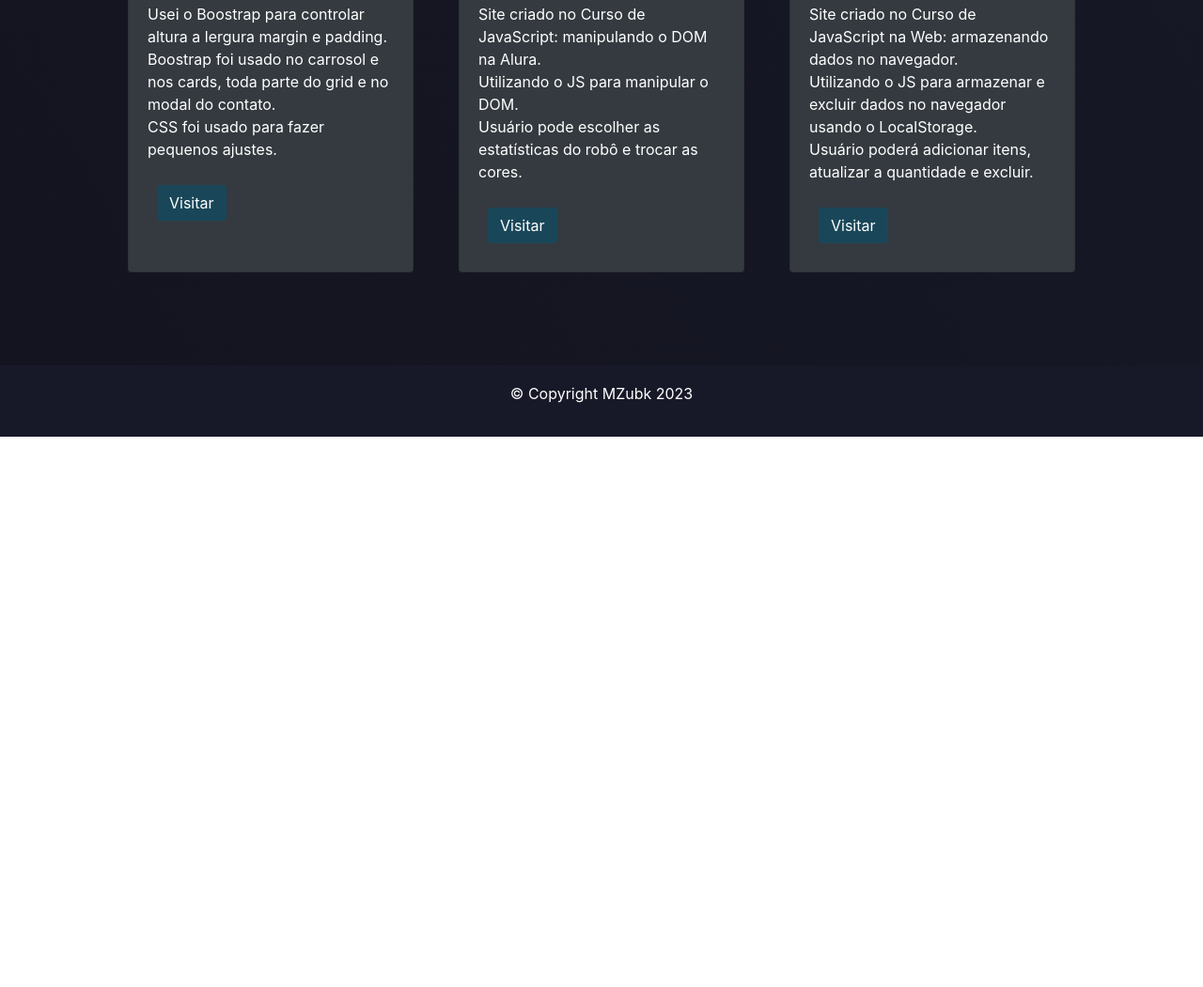
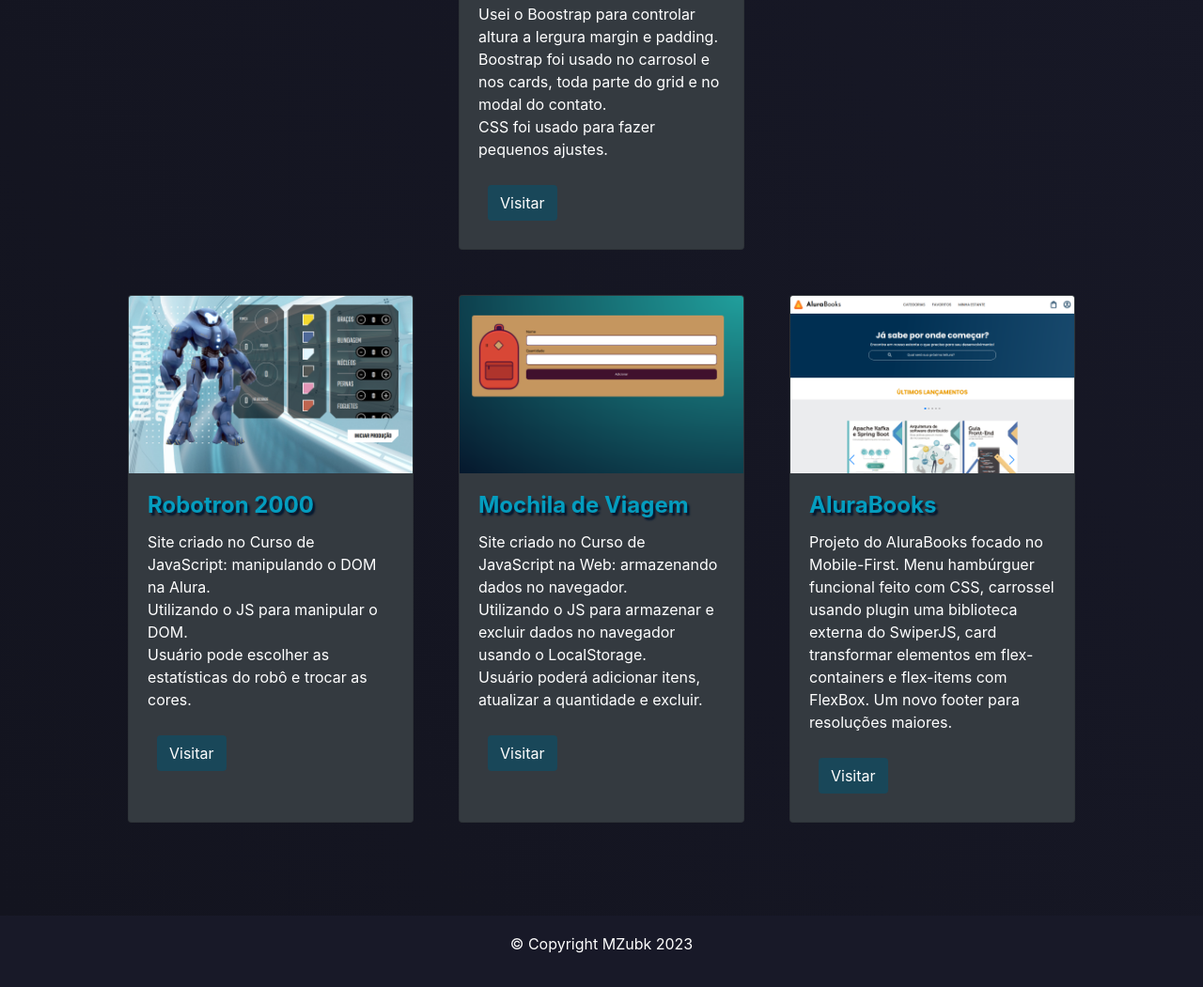
Before and after one commit to MZubk/Portfolio-old, a plain HTML site: page projetos.html in a window 1280 px wide. Shown: the part 1082-2133 px from the top of the page at 94% size. Before the commit the page ends 1547 px from the top, so only its background shows below. Drawn offline with nearby package versions, Linux system fonts and the light colour scheme.

Commit message:
add AluraBooks

```diff
--- a/projetos.html
+++ b/projetos.html
@@ -115,6 +115,8 @@
                         </div>
                     </div>
                 </article>
+            </div>
+            <div class="row justify-content-center">
                 <article class="card bg-dark text-white card-largura p-0 m-4 col-10 col-md-4">
                     <img class="card-img-top" src="./img/projetos/robotron2000.png"
                         alt="Imagem do site Robotron 2000" />
@@ -148,7 +150,25 @@
                         </div>
                     </div>
                 </article>
+                <article class="card bg-dark text-white card-largura p-0 m-4 col-10 col-md-4">
+                    <img class="card-img-top" src="./img/projetos/alurabooks.png" alt="Imagem do site AluraBooks" />
+                    <div class="card-body">
+                        <h4 class="card-title text-titulo">AluraBooks</h4>
+                        <p class="card-text">
+                            Projeto do AluraBooks focado no Mobile-First.
+                            Menu hambúrguer funcional feito com CSS,
+                            carrossel usando plugin uma biblioteca externa do SwiperJS,
+                            card transformar elementos em flex-containers e flex-items com FlexBox.
+                            Um novo footer para resoluções maiores.
+                        </p>
+                        <div>
+                            <a href="https://alura-books-eight-omega.vercel.app" target="_blank"
+                                class="btn botao botao-link">Visitar</a>
+                        </div>
+                    </div>
+                </article>
             </div>
+
         </section>
         <!--/cartão-->
     </main>
```
Also changed, not shown: img/projetos/alurabooks.png (added).
